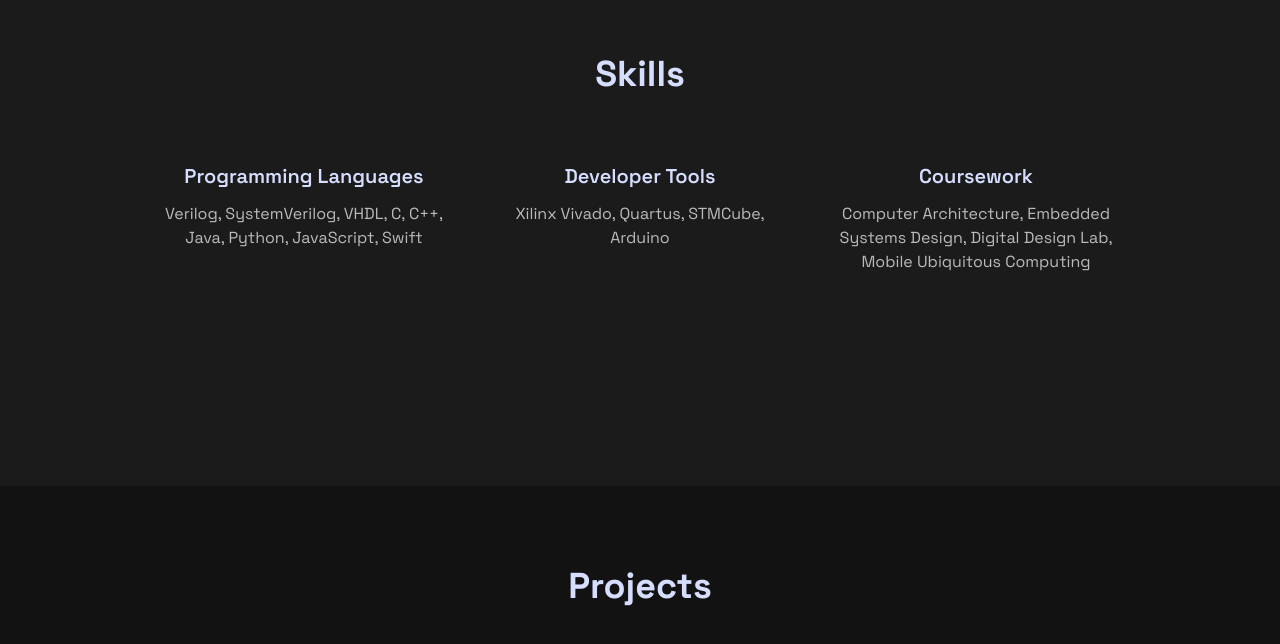
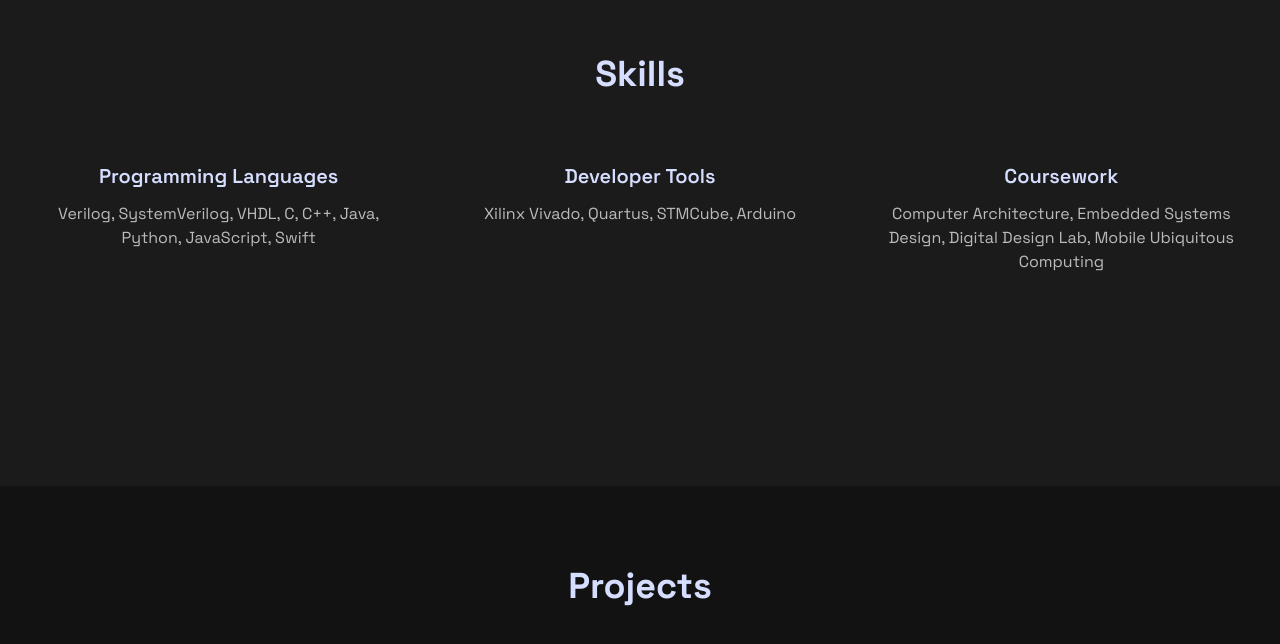
Before and after one commit to katc1213/portfolio-web, a Next.js app: page /en in a window 1280 px wide. Shown: the part 2336-2980 px from the top of the page. Built offline with nearby package versions, Linux system fonts and the light colour scheme.

Commit message:
Update page.tsx

```diff
--- a/src/app/[locale]/page.tsx
+++ b/src/app/[locale]/page.tsx
@@ -72,7 +72,7 @@ export default function DashboardPage() {
         </div>
       </section>
 
-    <section id="about" className='w-full bg-background-secondary py-48 px-10'>
+    <section id="about" className='w-full bg-background-secondary py-48 px-0'>
     <div className='flex flex-col items-center justify-center w-full max-w-5xl mx-auto'>
     <div className='flex w-full px-8'>
       {/* Title on the left */}
@@ -137,11 +137,11 @@ export default function DashboardPage() {
         </div>
       </section>
 
-      <section className='w-full bg-background-secondary py-48 px-10'>
+      <section className='w-full bg-background-secondary py-48 px-0'>
         <h2 className='text-4xl font-extrabold text-center mb-12'>
           {t('Skills')}
         </h2>
-        <div className='mx-auto grid max-w-screen-lg grid-cols-3 gap-12 px-8 py-5 max-lg:max-w-fit max-lg:grid-cols-1 max-lg:gap-14'>
+        <div className='grid grid-cols-3 gap-12 px-8 py-5 max-lg:grid-cols-1 max-lg:gap-14'>
           <div className='text-center'>
             <h2 className='mb-3  text-xl font-semibold'>{t('Programming Languages')}</h2>
             <p className='text-text-secondary max-lg:max-w-[500px]'>
```
